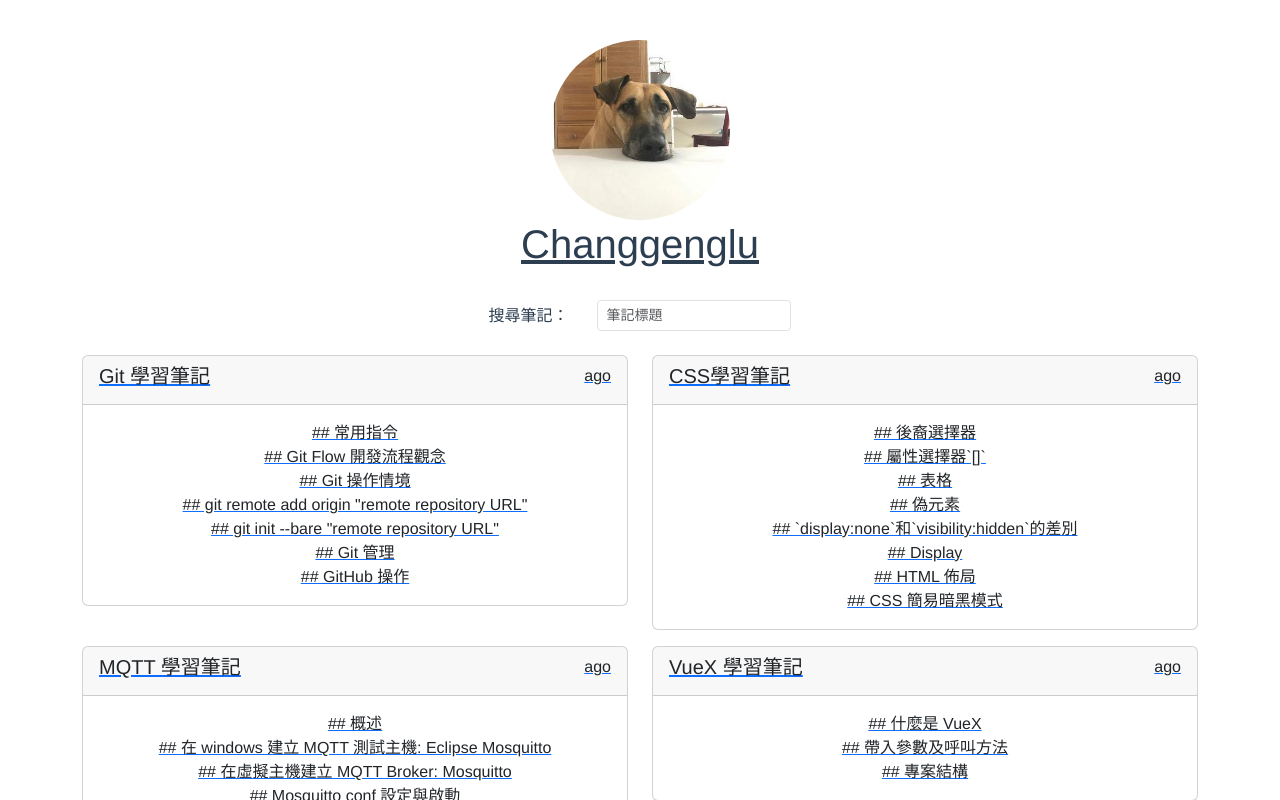
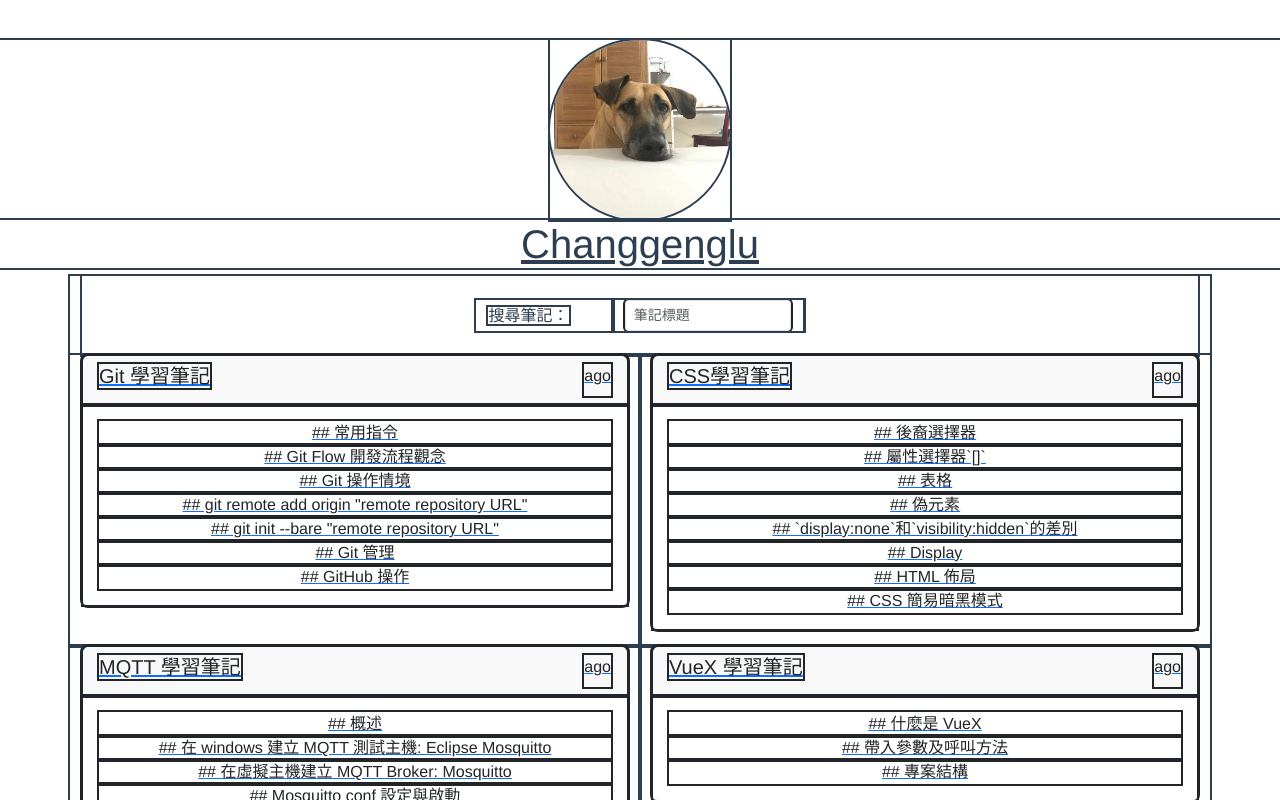
Before and after one commit to changgenglu/changgenglu-blog, a Vue app: page / in a window 1280 px wide. Shown: the top 800 px of the page. Built offline with nearby package versions, Linux system fonts and the light colour scheme; what vue3-markdown-it would draw is missing.

Commit message:
feat: 改善 rwd

```diff
--- a/src/App.vue
+++ b/src/App.vue
@@ -26,6 +26,8 @@ export default {
   min-height: 88vh;
 }
 
+*{outline: 2px solid;}
+
 .content {
   padding-bottom: 10px;
 }
--- a/src/views/HomeView.vue
+++ b/src/views/HomeView.vue
@@ -2,10 +2,10 @@
   <div class="container">
     <div class="d-flex justify-content-center p-4">
       <div class="row">
-        <div class="col-4 pt-1">
+        <div class="col-5 pt-1">
           <span>搜尋筆記：</span>
         </div>
-        <div class="col-8">
+        <div class="col-7">
           <input type="text" v-model="searchText" placeholder="筆記標題" class="form-control form-control-sm">
         </div>
       </div>
```
